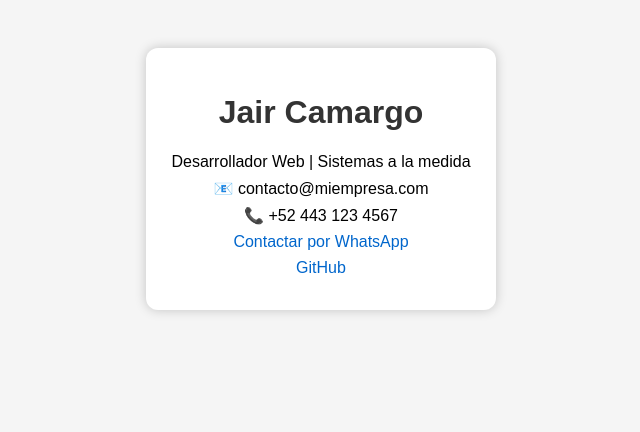
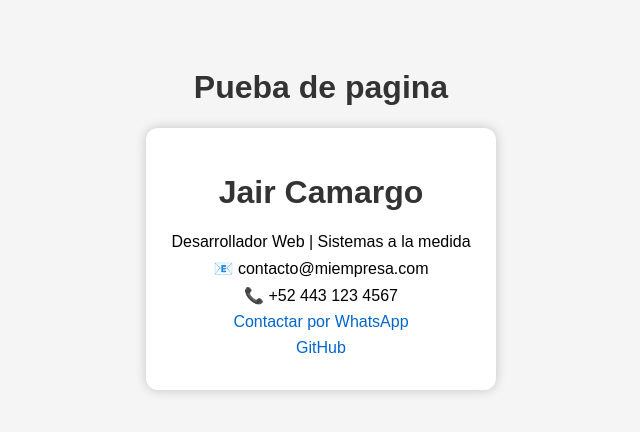
Before and after one commit to JairCamargo/jonty, a plain HTML site: page index.html in a window 1280 px wide. Shown: the whole page, without its empty margins (319-959 px from the left). Drawn offline with Linux system fonts and the light colour scheme.

Commit message:
Update index.html

```diff
--- a/index.html
+++ b/index.html
@@ -29,6 +29,7 @@
   </style>
 </head>
 <body>
+  <h1>Pueba de pagina</h1>
   <div class="card">
     <h1>Jair Camargo</h1>
     <p>Desarrollador Web | Sistemas a la medida</p>
```
